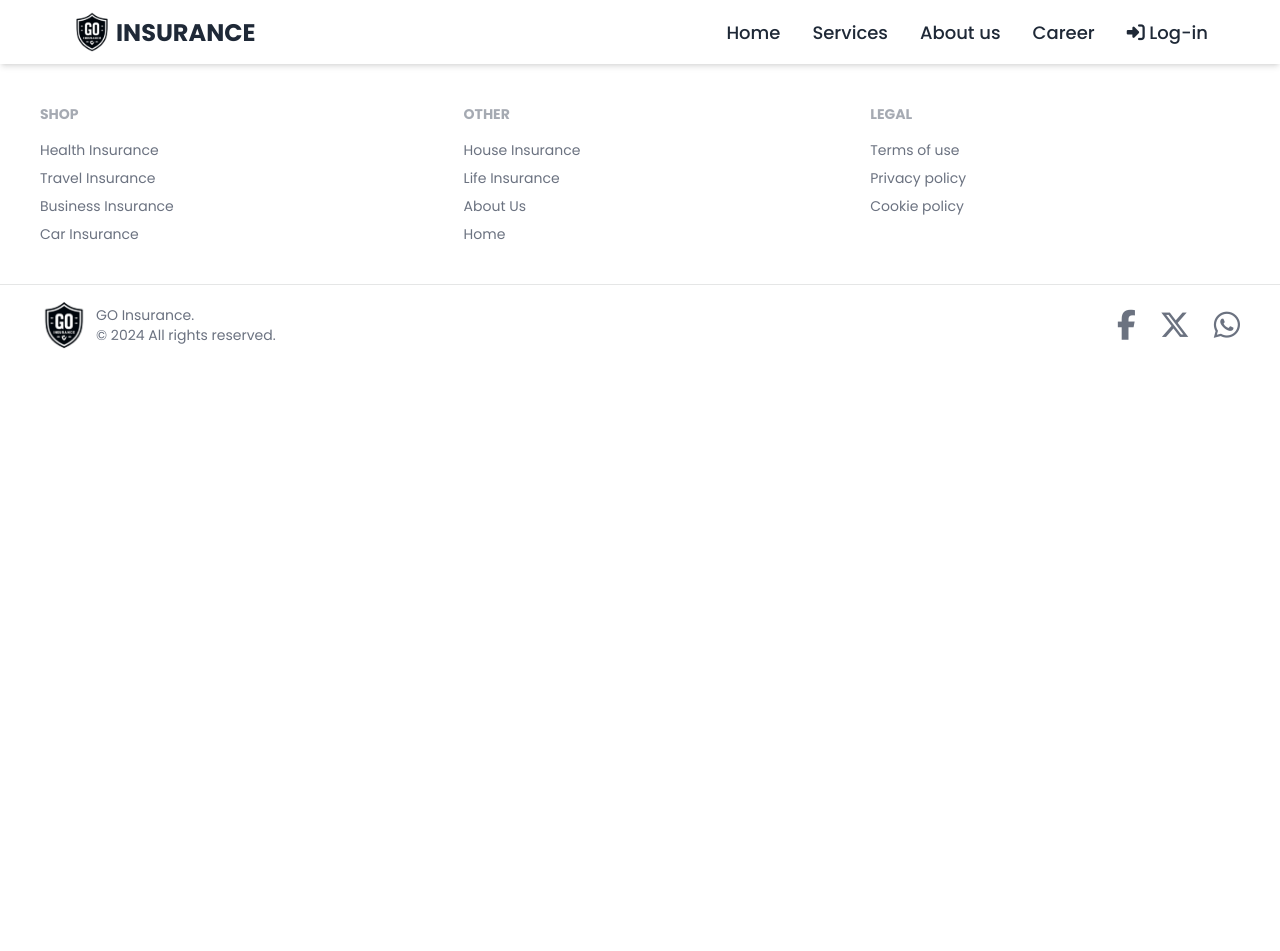
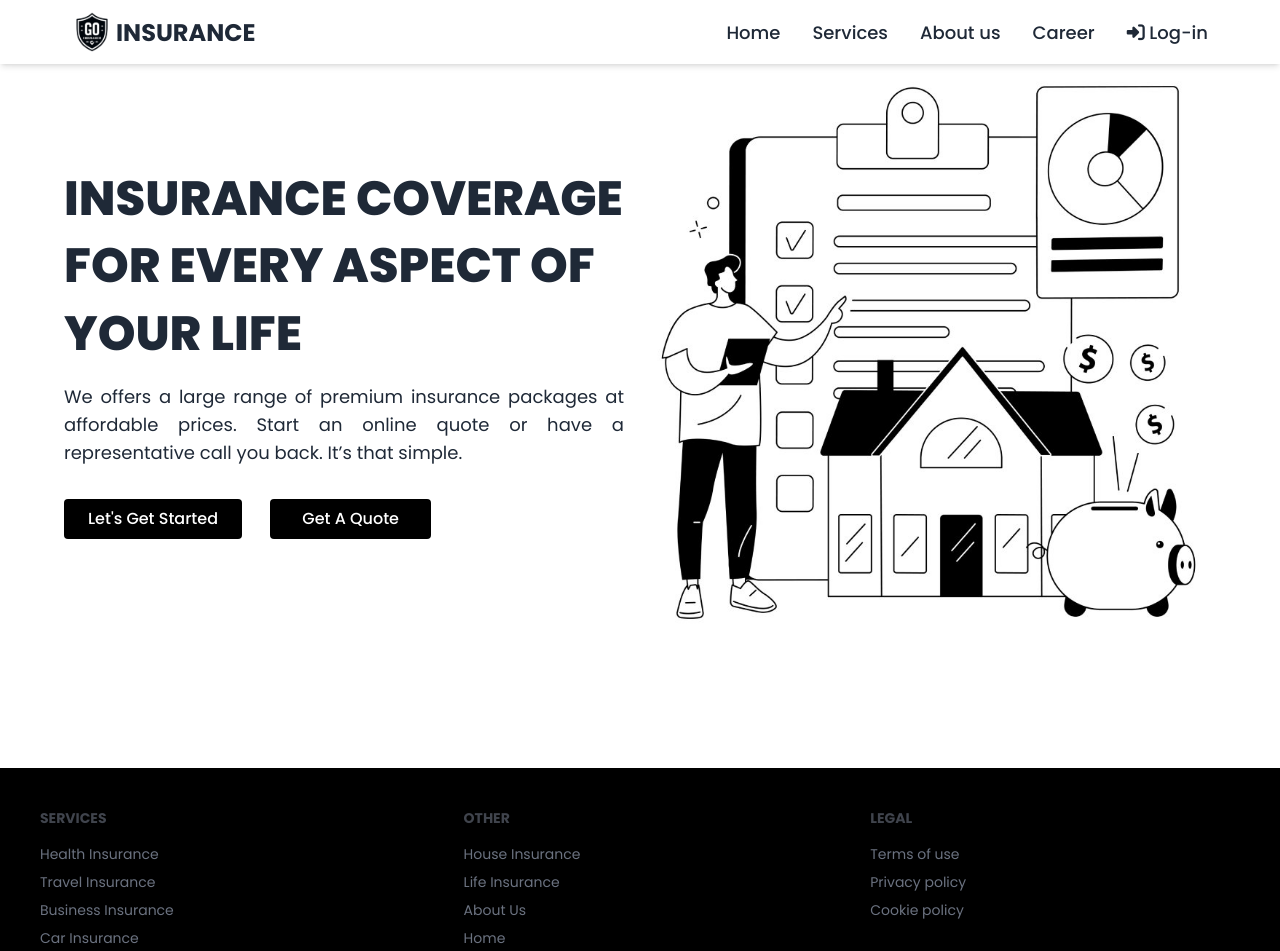
Before and after one commit to safinxr/bw-insurance, a plain HTML site: page index.html in a window 1280 px wide. Shown: the top 951 px of the page. Before the commit the page ends 800 px from the top, so only its background shows below. Drawn offline with nearby package versions, Linux system fonts and the light colour scheme; files whose address does not match are found by name.

Commit message:
hero section added to home Page

```diff
--- a/index.html
+++ b/index.html
@@ -94,7 +94,10 @@
               <li><a href="">About us</a></li>
               <li><a href="#career">Career</a></li>
               <li>
-                <a href=""><i class="fa-sduration-500olid fa-right-to-bracket"></i> Log-in</a>
+                <a href=""
+                  ><i class="fa-sduration-500olid fa-right-to-bracket"></i>
+                  Log-in</a
+                >
               </li>
             </ul>
           </div>
@@ -111,15 +114,11 @@
         <div class="navbar-end hidden lg:flex">
           <ul class="flex gap-8 items-center">
             <li>
-              <a href="" class="nav-link duration-500"
-                >Home</a
-              >
+              <a href="" class="nav-link duration-500">Home</a>
             </li>
 
             <li class="dropdown">
-              <a href="" class="nav-link duration-500"
-                >Services</a
-              >
+              <a href="" class="nav-link duration-500">Services</a>
               <ul class="dropdown-menu">
                 <li><a href="health-insurance.html">Health Insurance</a></li>
                 <li><a href="travel-insurance.html">Travel Insurance</a></li>
@@ -137,15 +136,11 @@
             </li>
 
             <li>
-              <a href="" class="nav-link duration-500"
-                >About us</a
-              >
+              <a href="" class="nav-link duration-500">About us</a>
             </li>
 
             <li>
-              <a href="#career" class="nav-link duration-500"
-                >Career</a
-              >
+              <a href="#career" class="nav-link duration-500">Career</a>
             </li>
 
             <li>
@@ -158,10 +153,23 @@
       </div>
     </nav>
 
+    <!-- =========== Hero section ========== -->
+    <header class="max-w-6xl mx-auto flex items-center">
+        <div class="flex-1">
+            <h1 class="text-5xl font-black leading-[1.4] uppercase">Insurance Coverage for Every Aspect of Your Life</h1>
+            <p class="text-lg mt-4 text-justify mr-4">We offers a large range of premium insurance packages at affordable prices. Start an online quote or have a representative call you back. It’s that simple.</p>
+            <button class="bg-black px-6 py-2 rounded text-white font-medium mt-8">Let's Get Started</button>
+            <button class="bg-black px-8 py-2 rounded text-white font-medium mt-8 ms-6">Get A Quote</button>
+        </div>
+        <div class="flex-1">
+            <img src="assets/image/home-banner.jpg" alt="">
+        </div>
+    </header>
+
     <!-- footer -->
-    <footer class="footer p-10 bg-color_black text-gray-500">
+    <footer class="footer p-10 mt-32 bg-black text-gray-500">
       <nav>
-        <header class="footer-title">Shop</header>
+        <header class="footer-title">Services</header>
         <a href="health-insurance.html" class="link link-hover"
           >Health Insurance</a
         >
@@ -183,7 +191,7 @@
         <a href="compare-life-insurance.html" class="link link-hover"
           >Life Insurance</a
         >
-        <a class="link link-hover">About Us</a>
+        <a href="" class="link link-hover">About Us</a>
         <a href="" class="link link-hover">Home</a>
       </nav>
       <nav>
@@ -194,7 +202,7 @@
       </nav>
     </footer>
     <footer
-      class="footer px-10 py-4 border-t bg-color_black text-gray-500 border-base-300"
+      class="footer px-10 py-4 border-t bg-black text-gray-500 border-base-300"
     >
       <aside class="items-center grid-flow-col">
         <img class="w-12" src="icon/logo.png" alt="" />
```
Also changed, not shown: assets/image/home-banner.jpg (added).
